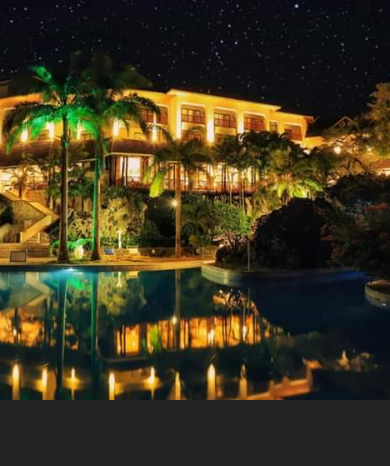
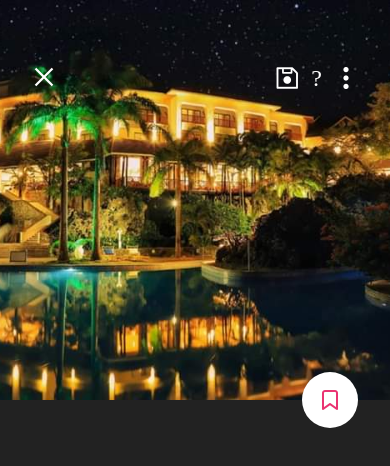
Before and after one commit to kharioki/Hotel_View, a React Native app: screen / in a window 390 px wide. Shown: the top 466 px of the page. Built offline with nearby package versions, Linux system fonts and the light colour scheme.

Commit message:
added header and bookmark

```diff
--- /dev/null
+++ b/screens/HotelView/components/Bookmark.js
@@ -0,0 +1,29 @@
+import React from 'react';
+import {View, StyleSheet} from 'react-native';
+import Feather from 'react-native-vector-icons/Feather';
+
+import {gs, colors} from '../../../styles';
+
+Feather.loadFont();
+
+export default function Bookmark() {
+  return (
+    <View style={styles.bookmark}>
+      <Feather name="bookmark" size={24} color={colors.pink} />
+    </View>
+  );
+}
+
+const styles = StyleSheet.create({
+  bookmark: {
+    position: 'absolute',
+    width: 56,
+    height: 56,
+    right: 32,
+    top: -56 / 2,
+    backgroundColor: colors.text,
+    ...gs.center,
+    borderRadius: 56 / 2,
+    zIndex: 10,
+  },
+});
--- a/screens/HotelView/components/Header.js
+++ b/screens/HotelView/components/Header.js
@@ -1,5 +1,12 @@
 import React from 'react';
 import {View, StyleSheet, Image} from 'react-native';
+import AntDesign from 'react-native-vector-icons/AntDesign';
+import Entypo from 'react-native-vector-icons/Entypo';
+
+import {gs} from '../../../styles';
+
+AntDesign.loadFont();
+Entypo.loadFont();
 
 export default function Header() {
   return (
@@ -8,8 +15,34 @@ export default function Header() {
         source={require('../../../assets/diani.jpg')}
         style={{width: '100%', height: 400}}
       />
+
+      <View style={styles.topButtons}>
+        <AntDesign name="close" size={24} color="#fff" />
+
+        <View style={gs.rowCenter}>
+          <AntDesign name="save" size={24} style={styles.topButtonRight} />
+          <AntDesign name="sharealt" size={24} style={styles.topButtonRight} />
+          <Entypo
+            name="dots-three-vertical"
+            size={24}
+            style={styles.topButtonRight}
+          />
+        </View>
+      </View>
     </View>
   );
 }
 
-const styles = StyleSheet.create({});
+const styles = StyleSheet.create({
+  topButtons: {
+    ...gs.rowBetween,
+    position: 'absolute',
+    top: 64,
+    left: 32,
+    right: 32,
+  },
+  topButtonRight: {
+    marginLeft: 12,
+    color: '#fff',
+  },
+});
--- a/screens/HotelView/index.js
+++ b/screens/HotelView/index.js
@@ -3,6 +3,7 @@ import {View, Text, StyleSheet, StatusBar} from 'react-native';
 import {colors} from '../../styles';
 
 import Header from './components/Header';
+import Bookmark from './components/Bookmark';
 
 export default function HotelView() {
   return (
@@ -10,6 +11,10 @@ export default function HotelView() {
       <StatusBar barStyle="light-content" />
 
       <Header />
+
+      <View>
+        <Bookmark />
+      </View>
     </View>
   );
 }
--- a/styles.js
+++ b/styles.js
@@ -9,3 +9,18 @@ export const colors = {
   text: '#fff',
   textSec: '#aaa',
 };
+
+export const gs = StyleSheet.create({
+  rowCenter: {
+    flexDirection: 'row',
+    alignItems: 'center',
+  },
+  rowBetween: {
+    flexDirection: 'row',
+    justifyContent: 'space-between',
+  },
+  center: {
+    alignItems: 'center',
+    justifyContent: 'center',
+  },
+});
```
Also changed, not shown: 3 other files (tests, documents, lock files or other folders).
